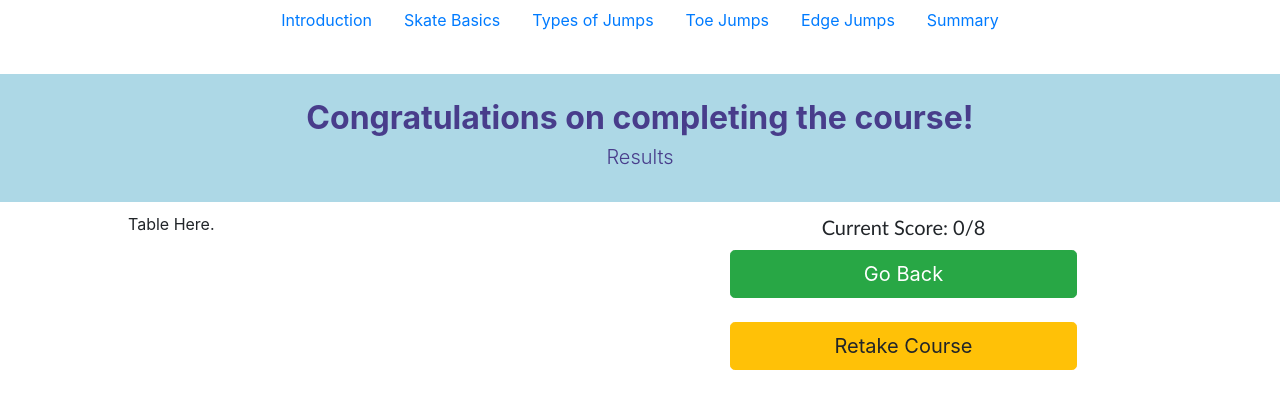
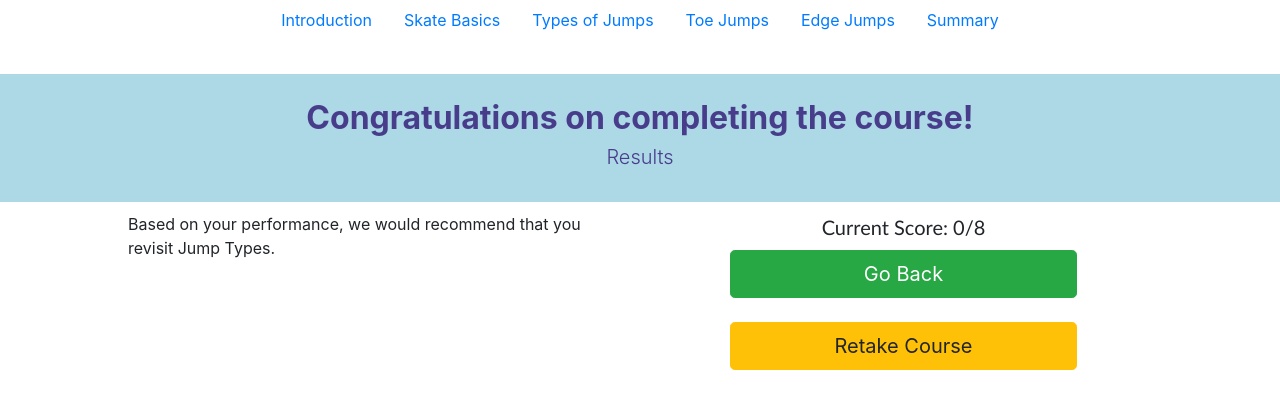
Before and after one commit to JamesLWang/COMS-4170-Final-Project-Group-P3_4, a Flask app: page /final in a window 1280 px wide. Shown: the top 409 px of the page. Run offline with Flask 2, Linux system fonts and the light colour scheme; some libraries are stand-ins or nearby versions.

Commit message:
Suggest areas of difficulty

```diff
--- a/server.py
+++ b/server.py
@@ -179,6 +179,26 @@ def compute_score():
 	print("Score: " + str(score))
 	return score
 
+def identify_areas_of_difficulty():
+	global quiz_jump_types_db
+	global quiz_toe_jumps_db
+	global quiz_edge_jumps_db
+
+	# Jump types
+	for i in range(1, len(quiz_jump_types_db)):
+		if quiz_jump_types_db[i]["correct"] == 0:
+			return "Jump Types."
+	# Toe Jumps
+	for i in range(1, len(quiz_toe_jumps_db)):
+		if quiz_toe_jumps_db[i]["correct"] == 0:
+			return "Toe Jumps."
+	# Edge Jumps
+	for i in range(1, len(quiz_edge_jumps_db)):
+		if quiz_edge_jumps_db[i]["correct"] == 0:
+			return "Edge Jumps."
+
+	return "Nothing (Congragulations on a Perfect Score)!"
+
 def clear_score():
 	global quiz_jump_types_db
 	global quiz_toe_jumps_db
@@ -209,9 +229,11 @@ def final():
 	global final_db
 
 	score = compute_score()
+	area = identify_areas_of_difficulty()
 
 	data = {}
 	data['score'] = score
+	data['area of difficulty'] = area
 	data['src'] = final_db
 	data['title'] = "Course Ended"
 	data['prev'] = "quiz_edge_jumps"
--- a/templates/final.html
+++ b/templates/final.html
@@ -22,7 +22,7 @@
 
 <div class="row wrap">
     <div class="col-md-6 col-sm-6">
-        Table Here.
+        Based on your performance, we would recommend that you revisit {{data['area of difficulty']}}
     </div>
     <div class="col-md-6 col-sm-6">
         <div class="text-centering">
```
